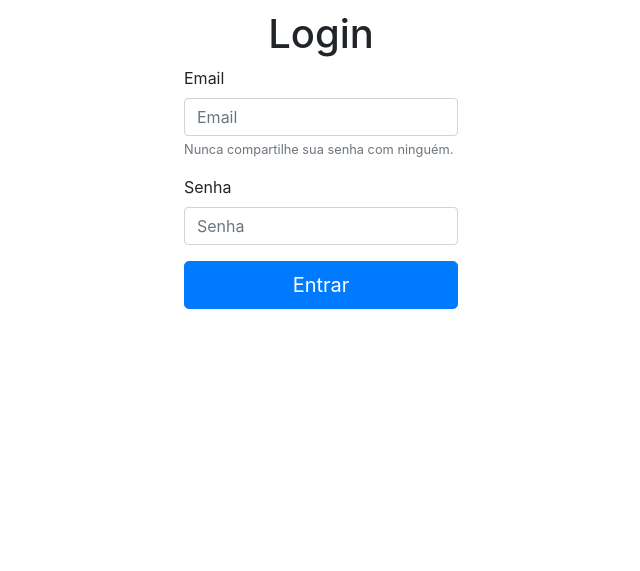
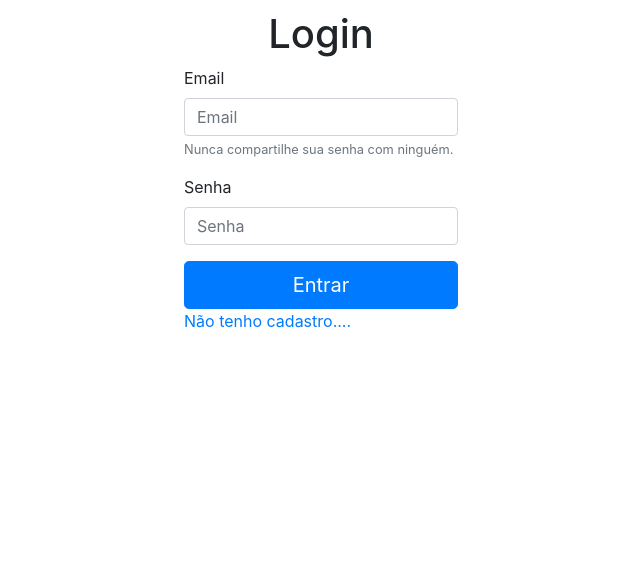
Before and after one commit to rodrigoviturino/modulos-tarefas, a PHP site: page /login.php?erro=1 in a window 1280 px wide. Shown: the top 571 px of the page, without its empty margins (319-959 px from the left). Run offline with PHP 8.4, Linux system fonts and the light colour scheme.

Commit message:
link de cadastro

```diff
--- a/login.php
+++ b/login.php
@@ -31,6 +31,7 @@
             <input type="password" class="form-control" id="senha" placeholder="Senha" name="senha">
         </div>
         <button type="submit" class="btn btn-primary btn-lg">Entrar</button>
+        <a href='cadastro.php'> Não tenho cadastro....</a>
         </form>
     </div>
 </body>
```
